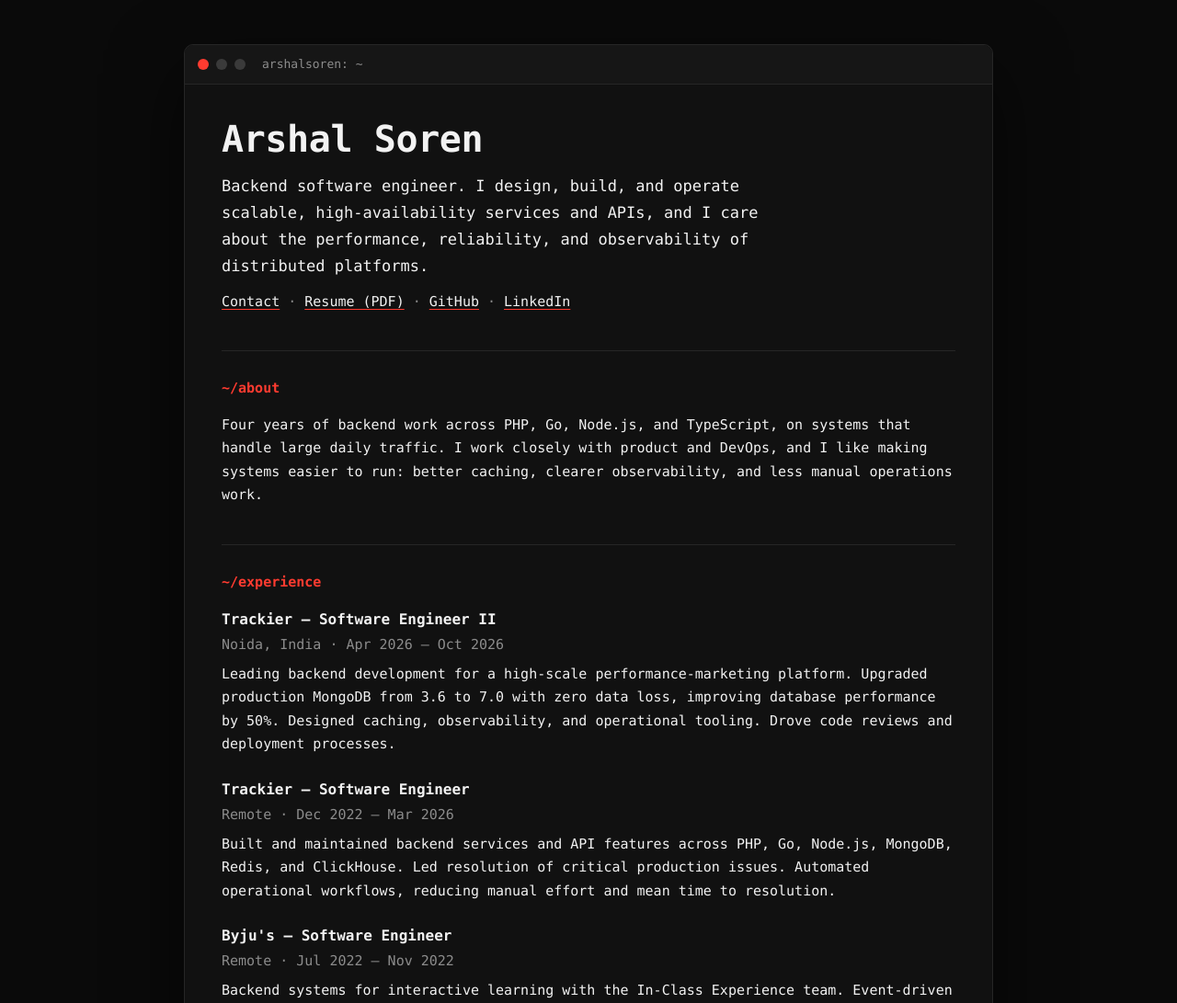
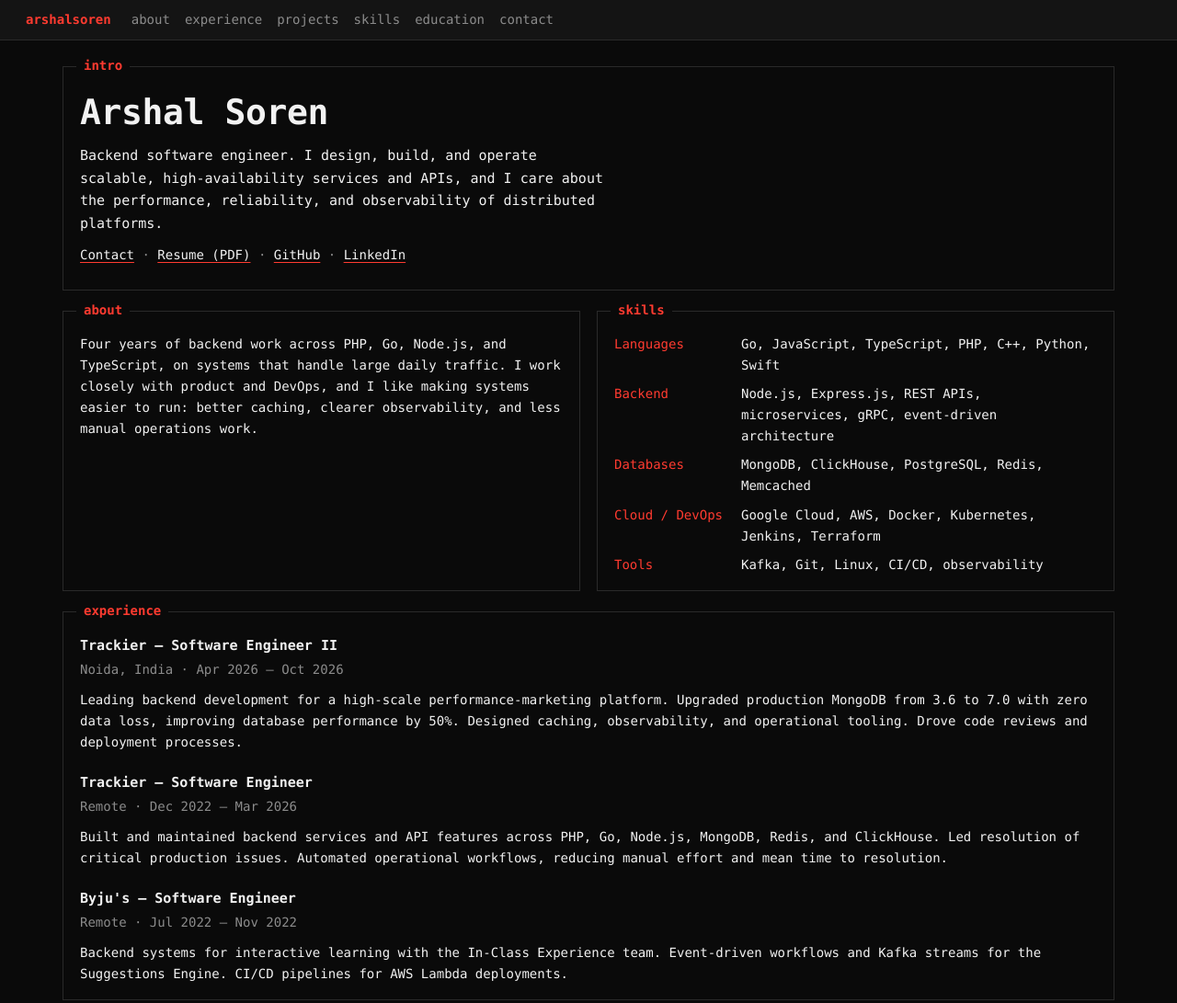
Before and after one commit to arshalsoren/arshalsoren.github.io, a plain HTML site: page site/index.html in a window 1280 px wide. Shown: the top 1091 px of the page at 92% size. Drawn offline with Linux system fonts and the light colour scheme.

Commit message:
Restyle portfolio as a btop-style panel grid
Co-Authored-By: Claude Haiku 5.5 <noreply@anthropic.com>

```diff
--- a/site/index.html
+++ b/site/index.html
@@ -8,16 +8,21 @@
   <link rel="stylesheet" href="styles.css">
 </head>
 <body>
-  <main class="window">
-    <header class="titlebar">
-      <span class="dot dot-close" aria-hidden="true"></span>
-      <span class="dot dot-min" aria-hidden="true"></span>
-      <span class="dot dot-max" aria-hidden="true"></span>
-      <span class="title">arshalsoren: ~</span>
+  <header class="topbar" id="top">
+    <span class="brand">arshalsoren</span>
+    <nav aria-label="Sections">
+      <a href="#about">about</a>
+      <a href="#experience">experience</a>
+      <a href="#projects">projects</a>
+      <a href="#skills">skills</a>
+      <a href="#education">education</a>
+      <a href="#contact">contact</a>
+    </nav>
   </header>
 
-    <div class="page">
-      <section class="intro" id="top">
+  <main class="grid">
+    <section class="panel wide intro" aria-labelledby="intro-title">
+      <h2 class="panel-title" id="intro-title">intro</h2>
       <h1>Arshal Soren</h1>
       <p class="lead">Backend software engineer. I design, build, and operate scalable, high-availability services and APIs, and I care about the performance, reliability, and observability of distributed platforms.</p>
       <p class="meta">
@@ -28,13 +33,24 @@
       </p>
     </section>
 
-      <section id="about">
-        <h2><span class="path">~/about</span></h2>
+    <section class="panel" id="about" aria-labelledby="about-title">
+      <h2 class="panel-title" id="about-title">about</h2>
       <p>Four years of backend work across PHP, Go, Node.js, and TypeScript, on systems that handle large daily traffic. I work closely with product and DevOps, and I like making systems easier to run: better caching, clearer observability, and less manual operations work.</p>
     </section>
 
-      <section id="experience">
-        <h2><span class="path">~/experience</span></h2>
+    <section class="panel" id="skills" aria-labelledby="skills-title">
+      <h2 class="panel-title" id="skills-title">skills</h2>
+      <dl class="skills">
+        <dt>Languages</dt><dd>Go, JavaScript, TypeScript, PHP, C++, Python, Swift</dd>
+        <dt>Backend</dt><dd>Node.js, Express.js, REST APIs, microservices, gRPC, event-driven architecture</dd>
+        <dt>Databases</dt><dd>MongoDB, ClickHouse, PostgreSQL, Redis, Memcached</dd>
+        <dt>Cloud / DevOps</dt><dd>Google Cloud, AWS, Docker, Kubernetes, Jenkins, Terraform</dd>
+        <dt>Tools</dt><dd>Kafka, Git, Linux, CI/CD, observability</dd>
+      </dl>
+    </section>
+
+    <section class="panel wide" id="experience" aria-labelledby="experience-title">
+      <h2 class="panel-title" id="experience-title">experience</h2>
 
       <article class="entry">
         <h3>Trackier — Software Engineer II</h3>
@@ -55,8 +71,8 @@
       </article>
     </section>
 
-      <section id="projects">
-        <h2><span class="path">~/projects</span></h2>
+    <section class="panel" id="projects" aria-labelledby="projects-title">
+      <h2 class="panel-title" id="projects-title">projects</h2>
 
       <article class="entry">
         <h3>topd</h3>
@@ -67,8 +83,10 @@
           <a href="https://arshalsoren.github.io/topd/" target="_blank" rel="noopener noreferrer">Project site</a>
         </p>
       </article>
+    </section>
 
-        <h3 class="group">Ongoing</h3>
+    <section class="panel" id="ongoing" aria-labelledby="ongoing-title">
+      <h2 class="panel-title" id="ongoing-title">ongoing</h2>
 
       <article class="entry">
         <h3>soviq</h3>
@@ -81,27 +99,16 @@
       </article>
     </section>
 
-      <section id="skills">
-        <h2><span class="path">~/skills</span></h2>
-        <dl class="skills">
-          <dt>Languages</dt><dd>Go, JavaScript, TypeScript, PHP, C++, Python, Swift</dd>
-          <dt>Backend</dt><dd>Node.js, Express.js, REST APIs, microservices, gRPC, event-driven architecture</dd>
-          <dt>Databases</dt><dd>MongoDB, ClickHouse, PostgreSQL, Redis, Memcached</dd>
-          <dt>Cloud / DevOps</dt><dd>Google Cloud, AWS, Docker, Kubernetes, Jenkins, Terraform</dd>
-          <dt>Tools</dt><dd>Kafka, Git, Linux, CI/CD, observability</dd>
-        </dl>
-      </section>
-
-      <section id="education">
-        <h2><span class="path">~/education</span></h2>
+    <section class="panel" id="education" aria-labelledby="education-title">
+      <h2 class="panel-title" id="education-title">education</h2>
       <article class="entry">
         <h3>Bachelor of Technology, Computer Science and Engineering</h3>
         <p class="muted">Birla Institute of Technology, Mesra · 2018 – 2022 · Ranchi, India</p>
       </article>
     </section>
 
-      <section id="contact">
-        <h2><span class="path">~/contact</span></h2>
+    <section class="panel wide" id="contact" aria-labelledby="contact-title">
+      <h2 class="panel-title" id="contact-title">contact</h2>
       <p>Send a message. It opens in your mail app, addressed to me.</p>
 
       <form id="contact-form" class="contact-form">
@@ -113,7 +120,7 @@
           <span>Your email (so I can reply)</span>
           <input name="email" type="email" autocomplete="email" required>
         </label>
-          <label>
+        <label class="full">
           <span>Message</span>
           <textarea name="message" rows="5" required></textarea>
         </label>
@@ -127,12 +134,13 @@
         <a href="arshal-soren-resume.pdf">Resume (PDF)</a>
       </p>
     </section>
-    </div>
+  </main>
 
-    <footer class="footer">
+  <footer class="statusbar">
+    <span class="label">arshalsoren</span>
+    <span class="muted">backend software engineer</span>
     <a href="#top">back to top</a>
   </footer>
-  </main>
 
   <script src="script.js"></script>
 </body>
--- a/site/styles.css
+++ b/site/styles.css
@@ -1,8 +1,9 @@
 :root {
   --bg: #0a0a0a;
-  --panel: #111111;
-  --line: #262626;
-  --field: #181818;
+  --bar: #141414;
+  --panel-bg: #0a0a0a;
+  --line: #2a2a2a;
+  --field: #141414;
   --fg: #f2f2f2;
   --muted: #8c8c8c;
   --red: #ff3b30;
@@ -13,6 +14,7 @@
 
 html {
   scroll-behavior: smooth;
+  scroll-padding-top: 64px;
 }
 
 html, body {
@@ -20,126 +22,12 @@ html, body {
   min-height: 100%;
   background: var(--bg);
   color: var(--fg);
-  font: 15px/1.7 var(--font);
+  font: 14px/1.65 var(--font);
   -webkit-text-size-adjust: 100%;
 }
 
-body {
-  padding: clamp(12px, 4vw, 48px);
-}
+p { margin: 0 0 10px; }
 
-/* window frame: the terminal look, without a prompt */
-.window {
-  max-width: 880px;
-  margin: 0 auto;
-  background: var(--panel);
-  border: 1px solid var(--line);
-  border-radius: 10px;
-  overflow: hidden;
-  box-shadow: 0 30px 80px rgba(0, 0, 0, 0.6);
-}
-
-.titlebar {
-  display: flex;
-  align-items: center;
-  gap: 8px;
-  padding: 10px 14px;
-  border-bottom: 1px solid var(--line);
-  background: #161616;
-  color: var(--muted);
-  font-size: 13px;
-}
-
-.dot {
-  width: 12px;
-  height: 12px;
-  border-radius: 50%;
-  display: inline-block;
-}
-.dot-close { background: var(--red); }
-.dot-min,
-.dot-max { background: #3a3a3a; }
-
-.title { margin-left: 10px; }
-
-/* page content */
-.page {
-  padding: 28px clamp(18px, 4vw, 40px) 12px;
-}
-
-section {
-  padding: 28px 0;
-  border-top: 1px solid var(--line);
-}
-
-.intro {
-  border-top: 0;
-  padding-top: 8px;
-}
-
-h1 {
-  font-size: clamp(28px, 5vw, 40px);
-  line-height: 1.15;
-  margin: 0 0 14px;
-  letter-spacing: -0.01em;
-}
-
-h2 {
-  font-size: 15px;
-  font-weight: 400;
-  margin: 0 0 14px;
-}
-
-.path {
-  color: var(--red);
-  font-weight: 700;
-}
-
-h3 {
-  font-size: 16px;
-  margin: 0 0 2px;
-}
-
-h3.group {
-  color: var(--red);
-  font-size: 14px;
-  margin: 26px 0 8px;
-  text-transform: uppercase;
-  letter-spacing: 0.08em;
-}
-
-p { margin: 0 0 12px; }
-
-.lead {
-  font-size: 17px;
-  color: var(--fg);
-  max-width: 62ch;
-}
-
-.meta,
-.links {
-  color: var(--muted);
-}
-
-.muted { color: var(--muted); margin-bottom: 6px; }
-
-.entry {
-  margin: 0 0 22px;
-}
-
-.entry p:last-child { margin-bottom: 0; }
-
-/* skills as a two-column list */
-.skills {
-  display: grid;
-  grid-template-columns: max-content 1fr;
-  gap: 8px 22px;
-  margin: 0;
-}
-.skills dt { color: var(--red); }
-.skills dd { margin: 0; }
-
-/* links */
 a {
   color: var(--fg);
   text-decoration: underline;
@@ -152,20 +40,128 @@ a:focus-visible {
   outline: none;
 }
 
+/* top bar, like btop's menu row */
+.topbar {
+  position: sticky;
+  top: 0;
+  z-index: 10;
+  display: flex;
+  flex-wrap: wrap;
+  align-items: center;
+  gap: 6px 22px;
+  padding: 10px clamp(14px, 3vw, 28px);
+  background: var(--bar);
+  border-bottom: 1px solid var(--line);
+}
+
+.brand {
+  color: var(--red);
+  font-weight: 700;
+}
+
+.topbar nav {
+  display: flex;
+  flex-wrap: wrap;
+  gap: 4px 16px;
+}
+
+.topbar nav a {
+  color: var(--muted);
+  text-decoration: none;
+}
+.topbar nav a:hover,
+.topbar nav a:focus-visible {
+  color: var(--red);
+}
+
+/* panel grid: two columns on wide screens, wide panels span both */
+.grid {
+  display: grid;
+  grid-template-columns: repeat(2, minmax(0, 1fr));
+  gap: 22px 18px;
+  padding: 28px clamp(14px, 3vw, 28px) 12px;
+  max-width: 1200px;
+  margin: 0 auto;
+}
+
+/* bordered panel, title sits in the top border */
+.panel {
+  position: relative;
+  min-width: 0;
+  border: 1px solid var(--line);
+  padding: 24px 18px 16px;
+  background: var(--panel-bg);
+}
+
+.wide { grid-column: 1 / -1; }
+
+.panel-title {
+  position: absolute;
+  top: -0.7em;
+  left: 14px;
+  margin: 0;
+  padding: 0 8px;
+  background: var(--panel-bg);
+  color: var(--red);
+  font-size: 14px;
+  font-weight: 700;
+  line-height: 1.2;
+}
+
+h1 {
+  font-size: clamp(26px, 4.5vw, 38px);
+  line-height: 1.15;
+  margin: 4px 0 12px;
+  letter-spacing: -0.01em;
+}
+
+.lead {
+  font-size: 15px;
+  max-width: 64ch;
+}
+
+.meta,
+.links,
+.muted {
+  color: var(--muted);
+}
+
+h3 {
+  font-size: 15px;
+  margin: 0 0 2px;
+}
+
+.entry {
+  margin: 0 0 20px;
+}
+.entry:last-child { margin-bottom: 0; }
+.entry p:last-child { margin-bottom: 0; }
+
+/* skills: a two-column key/value table */
+.skills {
+  display: grid;
+  grid-template-columns: max-content 1fr;
+  gap: 8px 20px;
+  margin: 0;
+}
+.skills dt { color: var(--red); }
+.skills dd { margin: 0; }
+
 /* contact form */
 .contact-form {
   display: grid;
-  gap: 16px;
-  margin: 18px 0 20px;
-  max-width: 560px;
+  grid-template-columns: 1fr 1fr;
+  gap: 14px 16px;
+  margin: 14px 0 18px;
 }
 
 .contact-form label {
   display: grid;
   gap: 6px;
   color: var(--muted);
-  font-size: 13px;
+  font-size: 12px;
 }
+.contact-form label.full { grid-column: 1 / -1; }
 
 .contact-form input,
 .contact-form textarea {
@@ -173,8 +169,8 @@ a:focus-visible {
   background: var(--field);
   color: var(--fg);
   border: 1px solid var(--line);
-  border-radius: 6px;
-  padding: 10px 12px;
+  border-radius: 0;
+  padding: 9px 10px;
   font: inherit;
 }
 
@@ -191,8 +187,8 @@ a:focus-visible {
   background: var(--red);
   color: #0a0a0a;
   border: 0;
-  border-radius: 6px;
-  padding: 10px 18px;
+  border-radius: 0;
+  padding: 9px 18px;
   font: inherit;
   font-weight: 700;
   cursor: pointer;
@@ -200,20 +196,37 @@ a:focus-visible {
 .contact-form button:hover { background: #ff5a50; }
 .contact-form button:focus-visible { outline: 2px solid var(--fg); outline-offset: 2px; }
 
-.footer {
-  padding: 16px clamp(18px, 4vw, 40px) 22px;
+/* status bar at the bottom, like btop's footer row */
+.statusbar {
+  display: flex;
+  flex-wrap: wrap;
+  align-items: center;
+  gap: 6px 18px;
+  margin-top: 22px;
+  padding: 8px clamp(14px, 3vw, 28px);
+  background: var(--bar);
   border-top: 1px solid var(--line);
-  color: var(--muted);
   font-size: 13px;
 }
+.statusbar .label {
+  background: var(--red);
+  color: #0a0a0a;
+  padding: 0 8px;
+  font-weight: 700;
+}
+.statusbar a { margin-left: auto; }
 
-/* small screens */
-@media (max-width: 560px) {
-  body { padding: 0; }
-  .window { border-radius: 0; border-left: 0; border-right: 0; min-height: 100vh; }
-  .page { padding: 20px 16px 8px; }
+/* narrow screens: one column */
+@media (max-width: 760px) {
+  .grid {
+    grid-template-columns: 1fr;
+    padding: 22px 12px 8px;
+  }
+  .wide { grid-column: auto; }
+  .contact-form { grid-template-columns: 1fr; }
   .skills { grid-template-columns: 1fr; gap: 2px; }
   .skills dt { margin-top: 8px; }
+  .statusbar a { margin-left: 0; }
 }
 
 @media (prefers-reduced-motion: reduce) {
```
Lines whose indentation alone changed are shown as unchanged.
